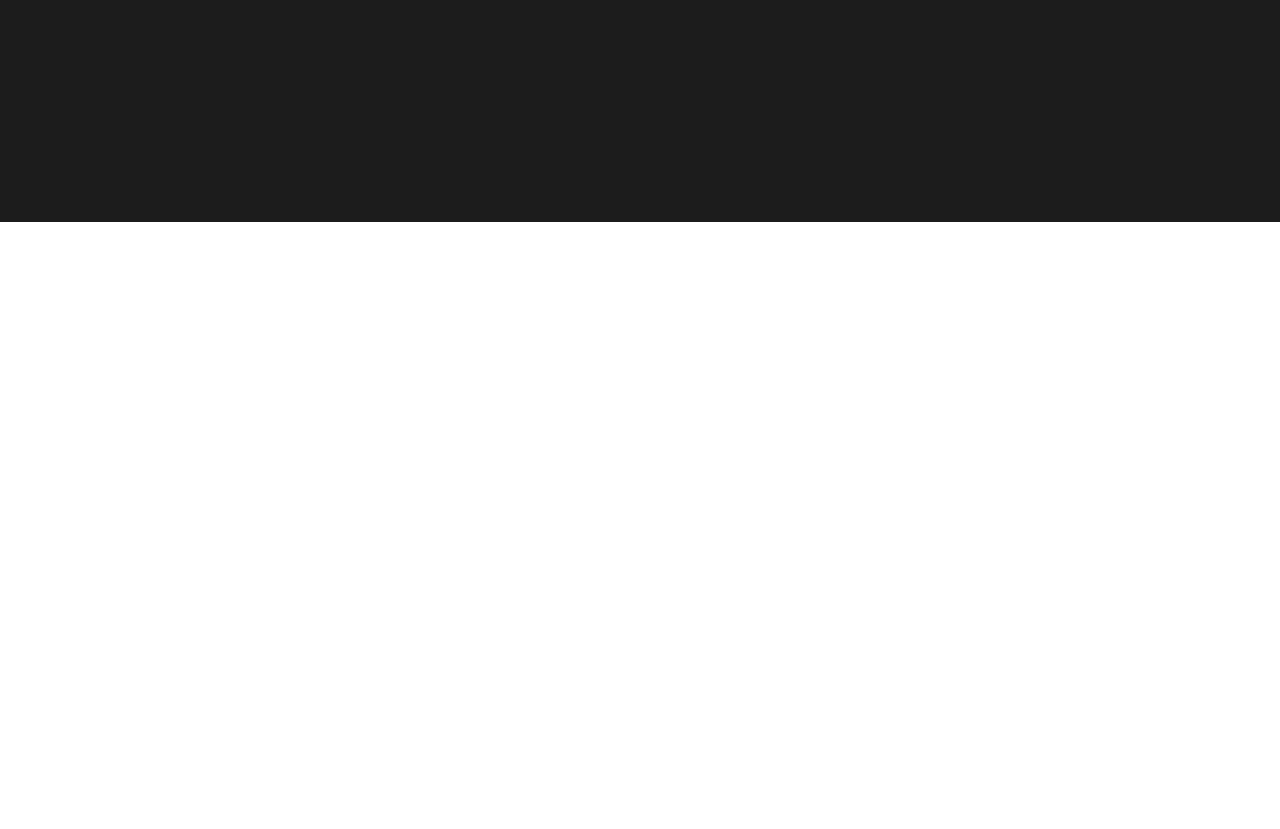
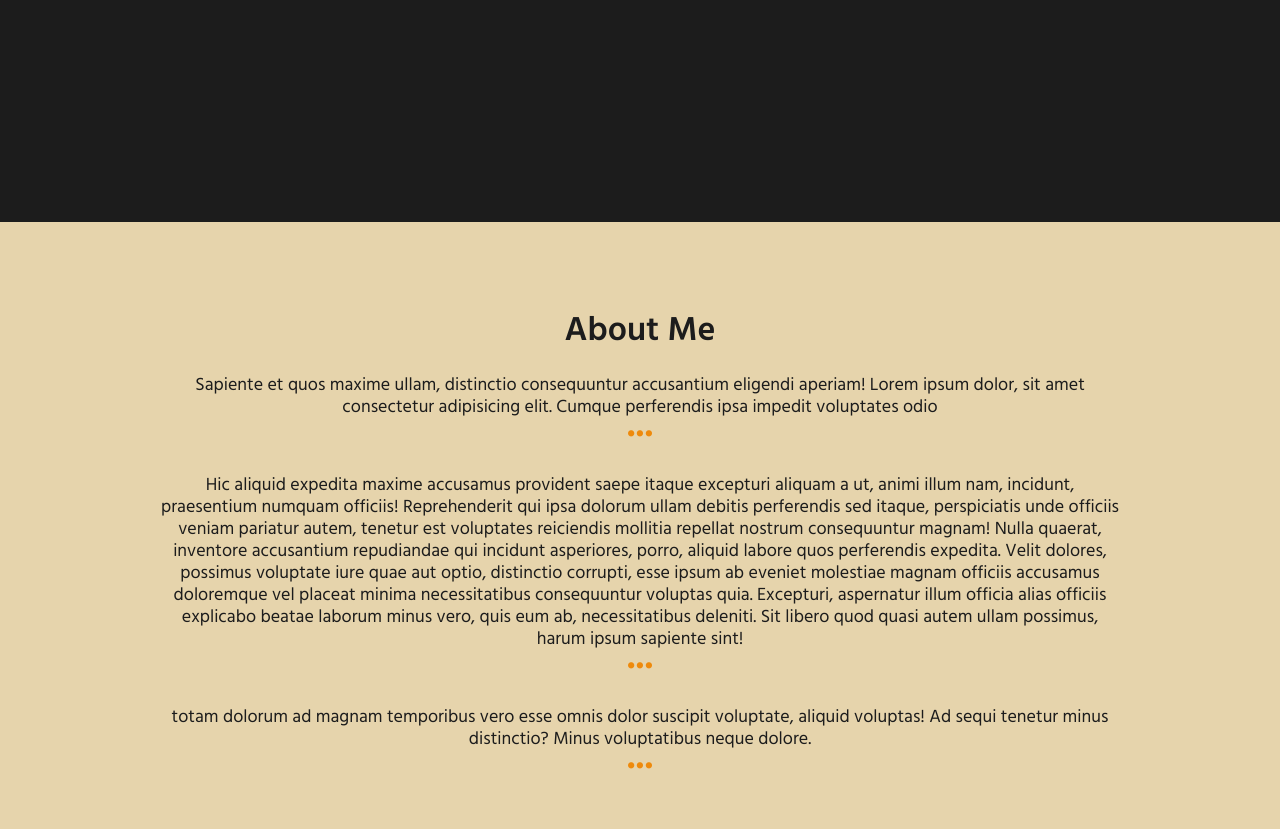
Before and after one commit to Angelina207/personal, a website with bundled scripts: page src/index.html in a window 1280 px wide. Shown: the part 638-1467 px from the top of the page. Before the commit the page ends 860 px from the top, so only its background shows below. Built offline with nearby package versions, Linux system fonts and the light colour scheme; files whose address does not match are found by name; a web font is replaced by a local one.

Commit message:
header
Sections were finished such as 'header' and 'about me'

```diff
--- a/gulp/version.json
+++ b/gulp/version.json
@@ -1,3 +1,3 @@
 {
-    "main": "20220623141422"
+    "main": "20220623153649"
 }
--- a/src/html/about-me.html
+++ b/src/html/about-me.html
@@ -0,0 +1,10 @@
+<section class="about">
+    <div class="container">
+        <h3 class="title">About Me</h3>
+        <div>
+            <p class="about-text">Sapiente et quos maxime ullam, distinctio consequuntur accusantium eligendi aperiam! Lorem ipsum dolor, sit amet consectetur adipisicing elit. Cumque perferendis ipsa impedit voluptates odio</p>
+            <p class="about-text">Hic aliquid expedita maxime accusamus provident saepe itaque excepturi aliquam a ut, animi illum nam, incidunt, praesentium numquam officiis! Reprehenderit qui ipsa dolorum ullam debitis perferendis sed itaque, perspiciatis unde officiis veniam pariatur autem, tenetur est voluptates reiciendis mollitia repellat nostrum consequuntur magnam! Nulla quaerat, inventore accusantium repudiandae qui incidunt asperiores, porro, aliquid labore quos perferendis expedita. Velit dolores, possimus voluptate iure quae aut optio, distinctio corrupti, esse ipsum ab eveniet molestiae magnam officiis accusamus doloremque vel placeat minima necessitatibus consequuntur voluptas quia. Excepturi, aspernatur illum officia alias officiis explicabo beatae laborum minus vero, quis eum ab, necessitatibus deleniti. Sit libero quod quasi autem ullam possimus, harum ipsum sapiente sint!</p>
+            <p class="about-text">totam dolorum ad magnam temporibus vero esse omnis dolor suscipit voluptate, aliquid voluptas! Ad sequi tenetur minus distinctio? Minus voluptatibus neque dolore.</p>
+        </div>
+    </div>
+</section>
--- a/src/scss/about-me.scss
+++ b/src/scss/about-me.scss
@@ -0,0 +1,25 @@
+.about {
+    padding-bottom: 80px;
+    background-color: $colorLightSec;
+}
+.about-text{
+    position: relative;
+    display: flex;
+    text-align: center;
+    justify-content: center;
+    padding: 56px 0 0;
+    line-height: 22px;
+    font-weight: 400;
+    font-size: 18px;
+    }
+    .about-text::after {
+        content: '...';
+        bottom: -10px;
+        position: absolute;
+        display: block;
+        color: $colorAccent;
+        font-size: 53px;
+    }
+    .about-text:nth-child(1) {
+        padding-top: 20px;
+    }
--- /dev/null
+++ b/src/scss/general-styles.scss
@@ -0,0 +1,6 @@
+.title {
+    padding-top: 80px;
+    font-size: 34px;
+    text-align: center;
+    font-weight: 600;
+}
--- a/src/scss/style.scss
+++ b/src/scss/style.scss
@@ -1,9 +1,10 @@
 @import "./vars.scss";
+@import "./general-styles.scss";
 @import "./body.scss";
 @import "./fonts.scss";
 @import "./header.scss";
 @import "./hero";
-// @import "./about-me.scss";
+@import "./about-me.scss";
 // @import "./skills.scss";
 // @import "./portfolio.scss";
 // @import "./foo.scss";
```
Also changed, not shown: dist/css/style.css, dist/css/style.min.css, dist/img/meSmall.jpg (deleted), dist/index.html, src/img/meSmall.jpg (deleted).
